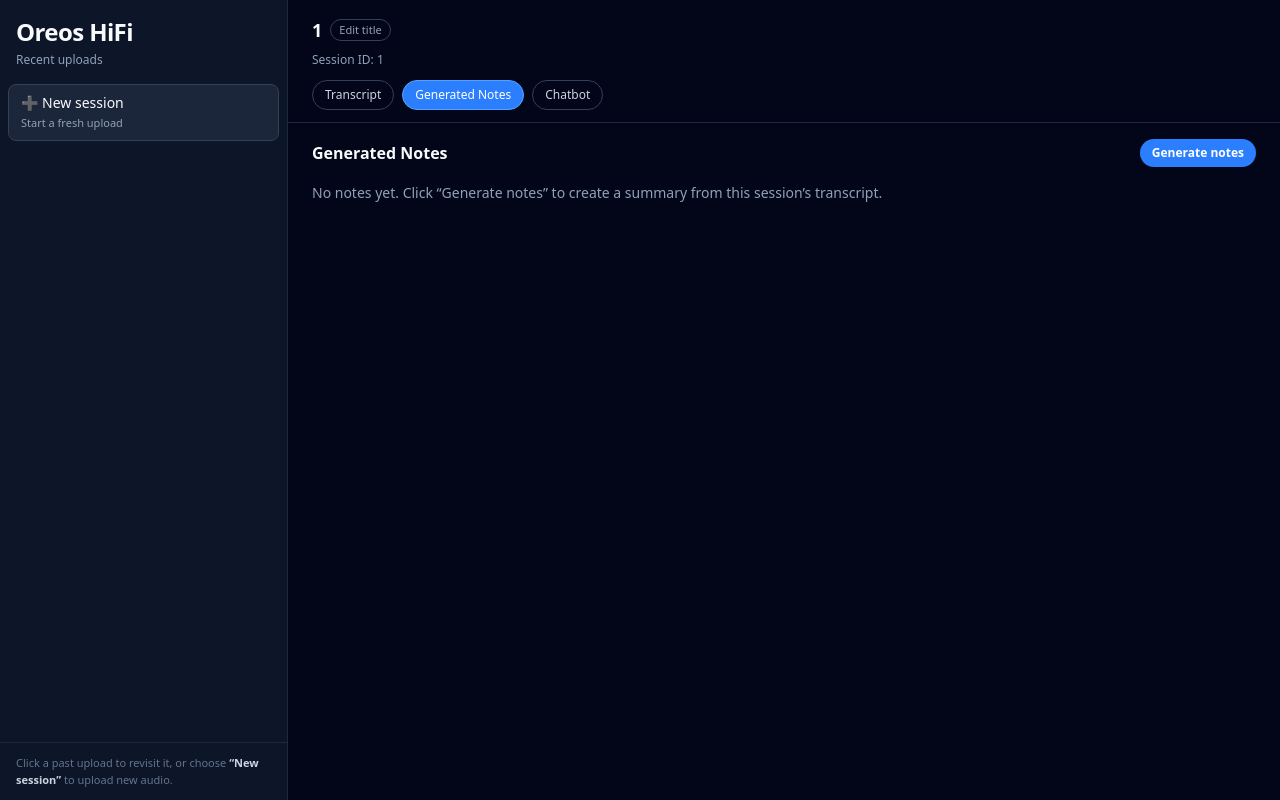
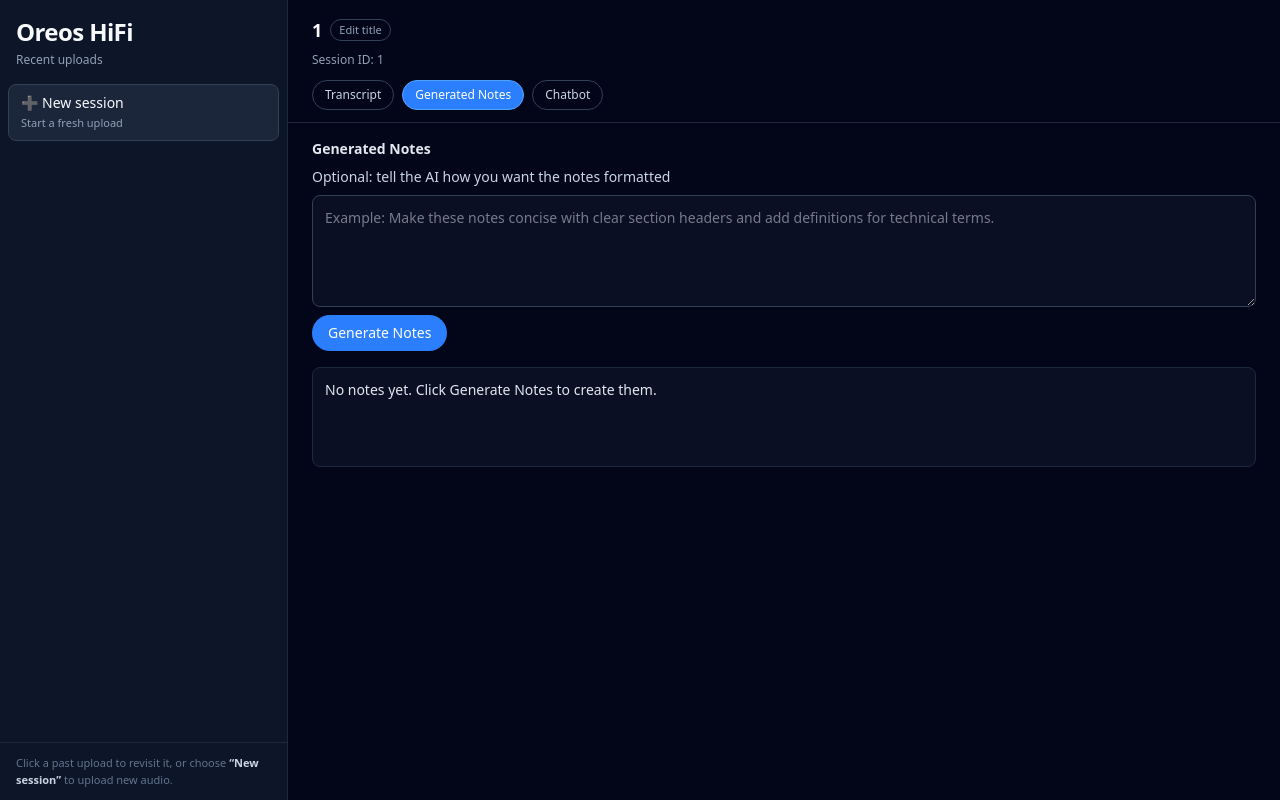
Before and after one commit to n2rowc/oreos-hifi-protoype, a React (Vite) app: page /session/1 in a window 1280 px wide. Both pictures are taken after a click on the button "Generated Notes". Built offline with nearby package versions, Linux system fonts and the light colour scheme.

Commit message:
Request box added, markdown still poor

```diff
--- a/src/NotesView.jsx
+++ /dev/null
@@ -1,71 +0,0 @@
-// src/components/NotesView.jsx
-import React, { useState } from "react";
-import ReactMarkdown from "react-markdown";
-
-export default function NotesView({
-  notes,
-  onGenerateNotes,   // (userRequests?: string) => void
-  isGenerating,
-}) {
-  const [userRequests, setUserRequests] = useState("");
-
-  const handleClick = () => {
-    // 🔑 Always pass the string, never the event
-    onGenerateNotes(userRequests);
-  };
-
-  return (
-    <div className="space-y-6">
-      {/* Controls */}
-      <div className="space-y-3">
-        <div className="flex flex-col gap-2">
-          <label className="text-sm text-slate-300">
-            Optional: Tell the AI how you want the notes formatted
-          </label>
-          <textarea
-            placeholder={`Examples:
-- Make the notes more concise and exam-focused.
-- Add definitions for key terms.
-- Break into sections with examples and mini-summaries.
-- Write in a very beginner-friendly style.`}
-            value={userRequests}
-            onChange={(e) => setUserRequests(e.target.value)}
-            className="w-full h-32 bg-slate-900/60 border border-slate-700 rounded-lg text-sm text-slate-200 p-3 focus:outline-none focus:ring-1 focus:ring-blue-400"
-          />
-        </div>
-
-        <button
-          type="button"
-          onClick={handleClick}  // ✅ uses our wrapper, NOT passing event
-          disabled={isGenerating}
-          className={[
-            "px-5 py-2 rounded-full text-sm font-medium transition",
-            isGenerating
-              ? "bg-slate-700 text-slate-400 cursor-not-allowed"
-              : "bg-blue-500 text-white hover:bg-blue-400",
-          ].join(" ")}
-        >
-          {isGenerating
-            ? "Generating notes..."
-            : notes
-            ? "Regenerate Notes With These Settings"
-            : "Generate Notes"}
-        </button>
-      </div>
-
-      {/* Notes display */}
-      <div className="bg-slate-900/60 border border-slate-800 rounded-xl p-4">
-        {notes ? (
-          <ReactMarkdown className="prose prose-invert max-w-none text-sm leading-relaxed">
-            {notes}
-          </ReactMarkdown>
-        ) : (
-          <p className="text-slate-400 text-sm">
-            No notes have been generated yet. Add any preferences above (or leave it blank)
-            and click <span className="font-medium text-slate-200">Generate Notes</span>.
-          </p>
-        )}
-      </div>
-    </div>
-  );
-}
--- a/src/components/NotesView.jsx
+++ b/src/components/NotesView.jsx
@@ -1,38 +1,55 @@
-import React from "react";
+// src/components/NotesView.jsx
+import React, { useState } from "react";
 
-export default function NotesView({ notes, onGenerateNotes, isGenerating }) {
+export default function NotesView({
+  notes,
+  onGenerateNotes,   // (userRequests?: string) => void
+  isGenerating,
+}) {
+  const [userRequests, setUserRequests] = useState("");
+
+  const handleClick = () => {
+    onGenerateNotes(userRequests);
+  };
+
   return (
     <div className="space-y-4">
-      <div className="flex justify-between items-center">
-        <h3 className="text-base font-semibold">Generated Notes</h3>
+      <h3 className="text-sm font-semibold text-slate-200 mb-2">
+        Generated Notes
+      </h3>
+
+      <div className="flex flex-col gap-2">
+        <label className="text-sm text-slate-300">
+          Optional: tell the AI how you want the notes formatted
+        </label>
+        <textarea
+          value={userRequests}
+          onChange={(e) => setUserRequests(e.target.value)}
+          placeholder="Example: Make these notes concise with clear section headers and add definitions for technical terms."
+          className="w-full h-28 bg-slate-900/60 border border-slate-700 rounded-lg text-sm text-slate-200 p-3 focus:outline-none focus:ring-1 focus:ring-blue-400"
+        />
         <button
           type="button"
-          onClick={onGenerateNotes}
+          onClick={handleClick}
           disabled={isGenerating}
           className={[
-            "px-3 py-1.5 rounded-full text-xs font-semibold",
-            "transition focus:outline-none focus:ring-2 focus:ring-offset-2 focus:ring-offset-slate-950",
+            "self-start px-4 py-2 rounded-full text-sm font-medium transition",
             isGenerating
               ? "bg-slate-700 text-slate-400 cursor-not-allowed"
-              : "bg-blue-500 text-white hover:bg-blue-400 focus:ring-blue-400",
+              : "bg-blue-500 text-white hover:bg-blue-400",
           ].join(" ")}
         >
-          {isGenerating ? "Generating…" : "Generate notes"}
+          {isGenerating
+            ? "Generating notes..."
+            : notes
+            ? "Regenerate Notes With These Settings"
+            : "Generate Notes"}
         </button>
       </div>
 
-      {!notes && !isGenerating && (
-        <p className="text-sm text-slate-400">
-          No notes yet. Click “Generate notes” to create a summary from this
-          session’s transcript.
-        </p>
-      )}
-
-      {notes && (
-        <pre className="text-sm text-slate-100 whitespace-pre-wrap bg-slate-900/70 border border-slate-800 rounded-xl px-4 py-3">
-          {notes}
-        </pre>
-      )}
+      <div className="mt-4 bg-slate-900/60 border border-slate-800 rounded-lg p-3 min-h-[100px] text-sm text-slate-200 whitespace-pre-wrap">
+        {notes || "No notes yet. Click Generate Notes to create them."}
+      </div>
     </div>
   );
 }
```
